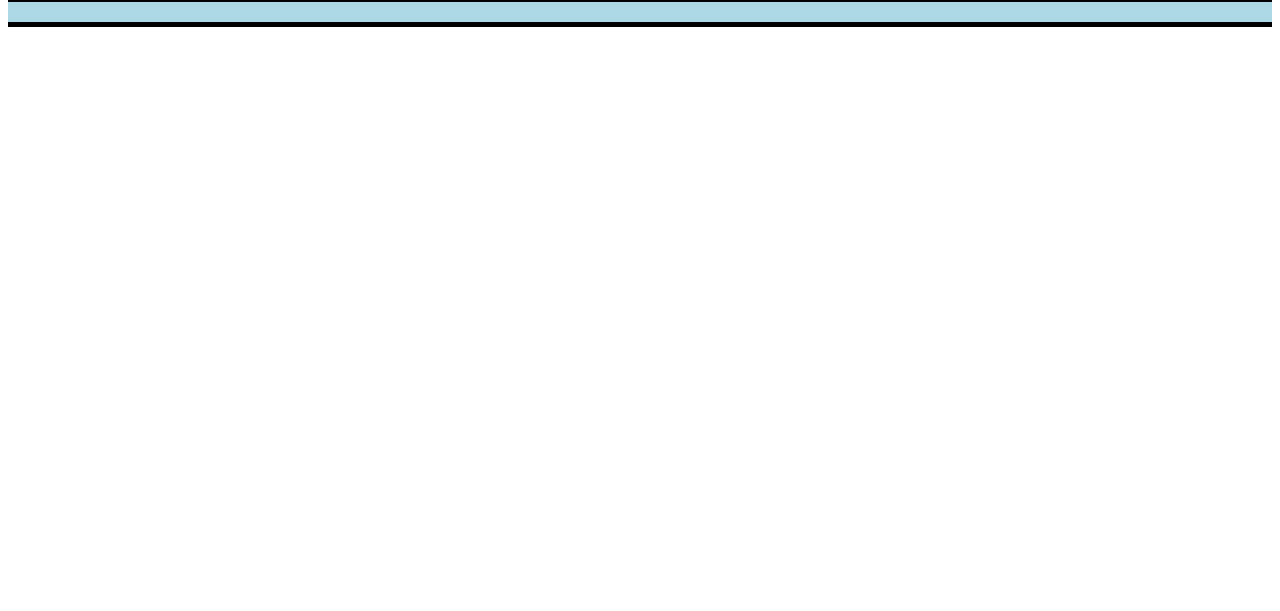
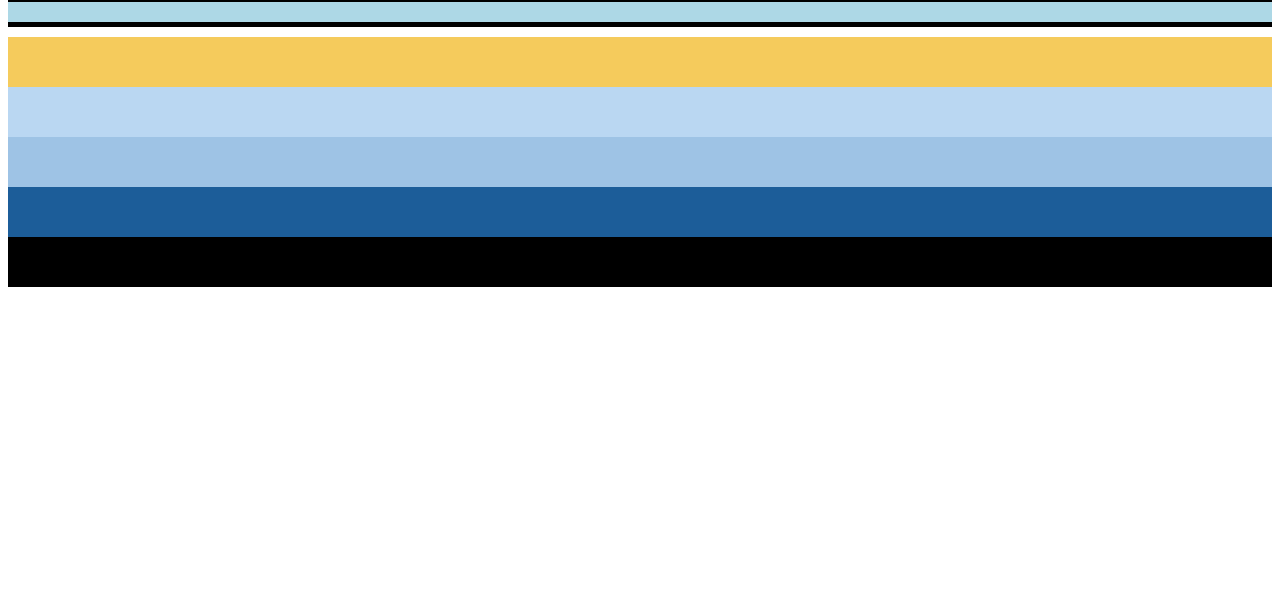
Before and after one commit to AndrewSauerland/puck-percentage-ui, a website: page src/html/index.html in a window 1280 px wide. Shown: the part 189-800 px from the top of the page. Drawn offline with Linux system fonts and the light colour scheme.

Commit message:
Change font, Chelsea made color palette

```diff
--- a/src/css/header.css
+++ b/src/css/header.css
@@ -2,9 +2,9 @@
 Used for header
 */
 
-body, button {
-  font-family: 'Arial', sans-serif;
-  font-size: 26px;
+body, button, span, header {
+  font-family: 'Montserrat', sans-serif;
+  font-size: 25px;
   font-weight: bold;
   color: #000000;
 }
--- /dev/null
+++ b/src/css/styles.css
@@ -0,0 +1,31 @@
+
+
+.headerTest1 {
+  background-color: rgb(245, 203, 92);
+  height: 50px;
+  width: 1fr;
+}
+
+.headerTest2 {
+  background-color: rgb(186, 215, 242);
+  height: 50px;
+  width: 1fr;
+}
+
+.headerTest3 {
+  background-color: rgb(158, 195, 229);
+  height: 50px;
+  width: 1fr;
+}
+
+.headerTest4 {
+  background-color: rgb(28, 93, 153);
+  height: 50px;
+  width: 1fr;
+}
+
+.headerTest5 {
+  background-color: black;
+  height: 50px;
+  width: 1fr;
+}
--- a/src/html/index.html
+++ b/src/html/index.html
@@ -8,7 +8,9 @@
     <meta name="viewport" content="width=device-width, initial-scale=1.0">
 
     <title>Puck Percentage</title>
+    <link href="https://fonts.googleapis.com/css2?family=Montserrat:wght@400;700&display=swap" rel="stylesheet">
     <link rel="stylesheet" href="../css/header.css">
+    <link rel="stylesheet" href="../css/styles.css">
 </head>
 
 <body>
@@ -68,6 +70,11 @@
     <main>
       <div class="main-content">
 
+        <div class="headerTest1"></div>
+        <div class="headerTest2"></div>
+        <div class="headerTest3"></div>
+        <div class="headerTest4"></div>
+        <div class="headerTest5"></div>
 
       </div>
     </main>
```
